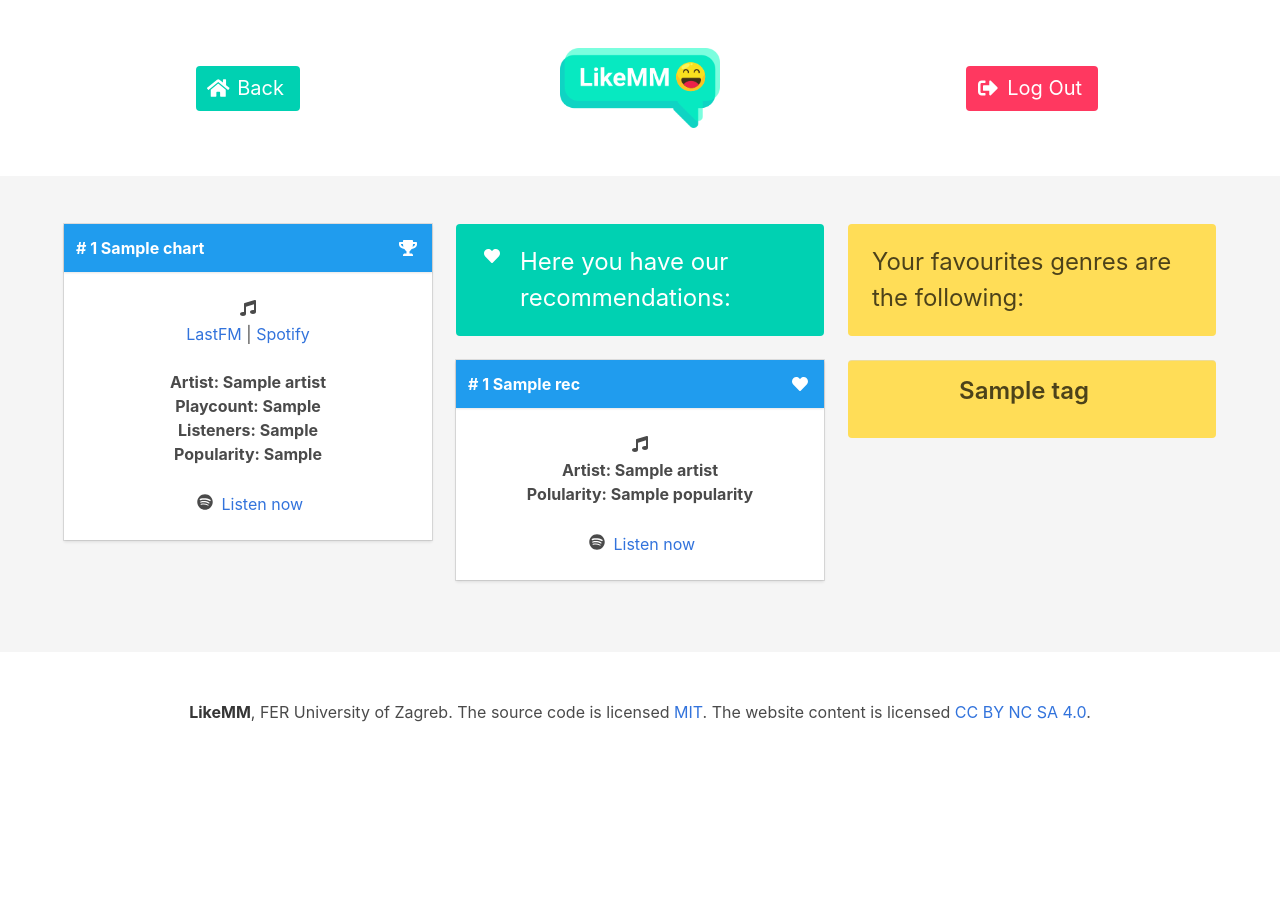
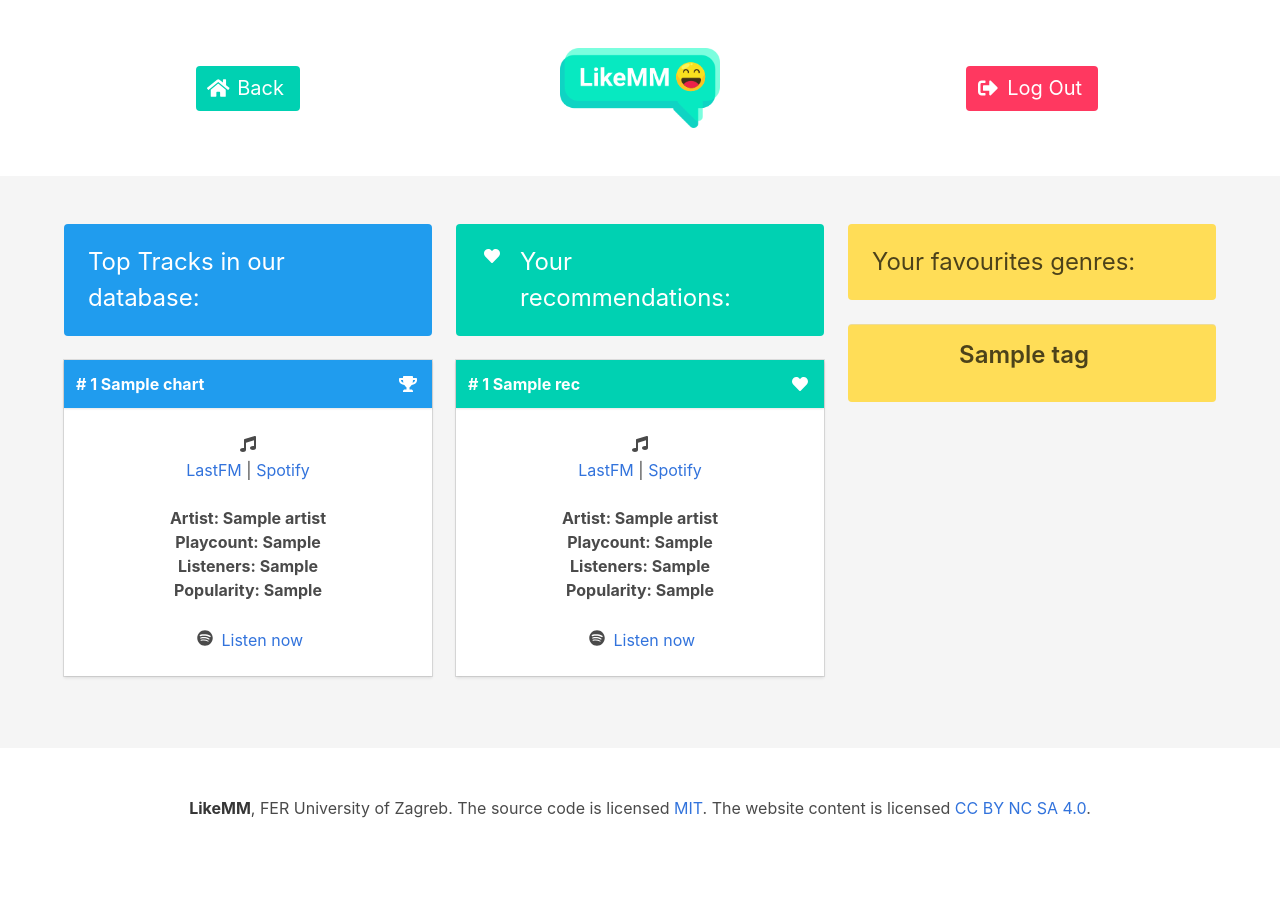
Before and after one commit to MarkusPaulsen/LikeMM, a Flask app: template templates/MusicPageView.html in a window 1280 px wide. Before the commit the page ends 722 px from the top, so only its background shows below. Run offline with Flask 2, Linux system fonts and the light colour scheme; the template is opened without the code that fills it: most values are stand-ins (such as "Sample title", 1, 10 or a date in 2020); parts of the project's set-up code (start-up, migrations or seed data) failed here and were passed over; some libraries are stand-ins or nearby versions.

Commit message:
Final Fixes and Features

```diff
--- a/APIs/MongoDBAPI.py
+++ b/APIs/MongoDBAPI.py
@@ -10,9 +10,9 @@
 
     # <editor-fold desc="Constructor">
     def __init__(self):
-        self.mongo_pass: str = os.environ["mongo_pass"]
-        self.mongo_db_client = pymongo.MongoClient("mongodb+srv://HiItsLuis:" + self.mongo_pass + "@fermovies-kdmcj.mongodb.net/test?retryWrites=true&w=majority")
-        #self.mongo_db_client = pymongo.MongoClient("mongodb://localhost:27017/")
+        #self.mongo_pass: str = os.environ["mongo_pass"]
+        #self.mongo_db_client = pymongo.MongoClient("mongodb+srv://HiItsLuis:" + self.mongo_pass + "@fermovies-kdmcj.mongodb.net/test?retryWrites=true&w=majority")
+        self.mongo_db_client = pymongo.MongoClient("mongodb://localhost:27017/")
         if "LikeMMDB" in self.mongo_db_client.list_database_names():
             self.sn_lab1_db = self.mongo_db_client["LikeMMDB"]
         else:
--- a/Controller/PageController/MoviePageController.py
+++ b/Controller/PageController/MoviePageController.py
@@ -13,7 +13,7 @@
         self.rec_list = []
 
     def load_chart_list(self):
-        self.chart_list = list(self.mongodb_api.query_movie_db(
+        self.chart_list = list(self.mongodb_api.query_themoviedb_db(
             selection={},
             projection={
                 "title": 1,
--- a/app.py
+++ b/app.py
@@ -1,5 +1,5 @@
 from flask import Flask, request, jsonify
-import pprint
+import time
 
 from Controller.PageController.HomePageController import HomePageController
 from Controller.PageController.StatusPageController import StatusPageController
@@ -32,12 +32,18 @@
 
 print("Finished deleting DBs.")
 
-for track in lastfm_api.get_lastfm_charts(nr=20):
+lastfm_charts = lastfm_api.get_lastfm_charts(nr=20)
+if len(lastfm_charts) == 0:
+    print("Error in LastFM charts")
+for track in lastfm_charts:
     mongodb_api.update_lastfm_db(
         selection=None,
         update=track.json()
     )
-for movie in themoviedb_api.get_themoviedb_charts(nr=20):
+themoviedb_charts = themoviedb_api.get_themoviedb_charts(nr=20)
+if len(themoviedb_charts) == 0:
+    print("Error in The Movie DB charts")
+for movie in themoviedb_charts:
     mongodb_api.update_themoviedb_db(
         selection=None,
         update=movie.json()
--- a/templates/MusicPageView.html
+++ b/templates/MusicPageView.html
@@ -42,6 +42,16 @@
         <div class="container">
             <div class="columns">
                 <div class="column">
+                    <article class="media notification is-info">
+                        <div class="media-content">
+                            <div class="content">
+                                <p class="is-size-4">
+                                    Top Tracks in our database:
+                                </p>
+                            </div>
+                        </div>
+                    </article>
+                    {% if chart_list|length %}
                         {% for chart in chart_list %}
                         <div class="card is-shady">
                             <header class="card-header has-background-info has-text-white">
@@ -79,6 +89,18 @@
                         </div>
                         <br>
                         {% endfor %}
+                    {% else %}
+                        <article class="media notification is-danger">
+                            <div class="media-content">
+                                <div class="content">
+                                    <p>
+                                        Error: No tracks in our database. <br>
+                                        You might need to rerun the server.
+                                    </p>
+                                </div>
+                            </div>
+                        </article>
+                    {% endif %}
                 </div>
 
                 <div class="column">
@@ -91,7 +113,7 @@
                         <div class="media-content">
                             <div class="content">
                                 <p class="is-size-4">
-                                    Here you have our recommendations:
+                                    Your recommendations:
                                 </p>
                             </div>
                         </div>
@@ -99,7 +121,7 @@
                     {% if rec_list|length %}
                         {% for rec in rec_list %}
                             <div class="card is-shady">
-                                <header class="card-header has-background-info has-text-white">
+                                <header class="card-header has-background-primary has-text-white">
                                     <p class="card-header-title has-text-white">
                                     # {{loop.index}} {{ rec.name }}
                                     </p>
@@ -113,10 +135,18 @@
                                     <span class="icon">
                                         <i class="fa fa-music"></i>
                                     </span>
+                                    <div>
+                                        <a href="{{rec.lastfm_url }}">LastFM</a> | <a href="{{rec.spotify_url }}">Spotify</a>
+                                    </div>
+                                    <br>
                                     <div class="content">
                                     <b>Artist: {{ rec.artist }}</b>
                                     <br>
-                                        <b>Polularity: {{ rec.popularity }}</b>
+                                    <b>Playcount: {{ rec.lastfm_playcount }}</b>
+                                    <br>
+                                    <b>Listeners: {{ rec.lastfm_listeners }}</b>
+                                    <br>
+                                    <b>Popularity: {{ rec.spotify_popularity }}</b>
                                 </div>
                                     <span class="icon">
                                         <i class="fab fa-spotify"></i>
@@ -137,7 +167,7 @@
                                 </div>
                             </div>
                         </article>
-                    {%endif %}
+                    {% endif %}
                 </div>
 
                 <div class="column">
@@ -146,7 +176,7 @@
                             <div class="media-content">
                                 <div class="content">
                                     <p class="is-size-4">
-                                        Your favourites genres are the following:
+                                        Your favourites genres:
                                     </p>
                                 </div>
                             </div>
```
Also changed, not shown: templates/MoviePageView.html (+53 -36 lines), templates/StatusPageView.html (+30 -12 lines). Lines whose indentation alone changed are shown as unchanged.
